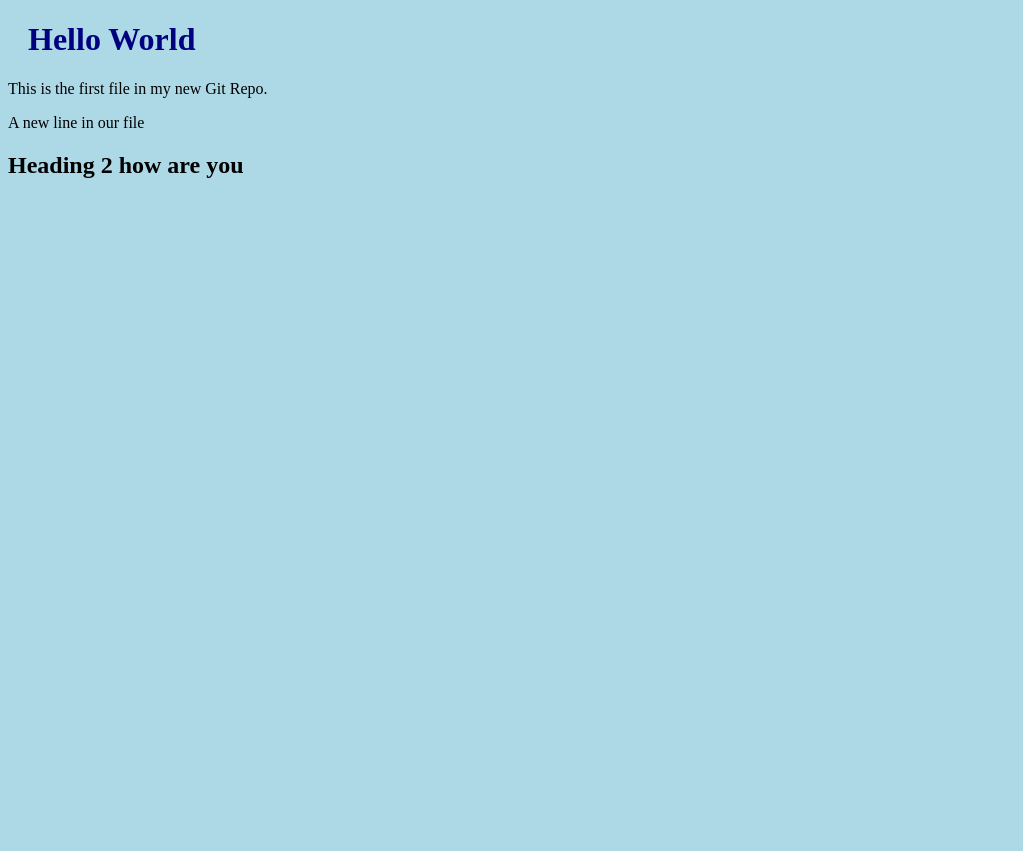
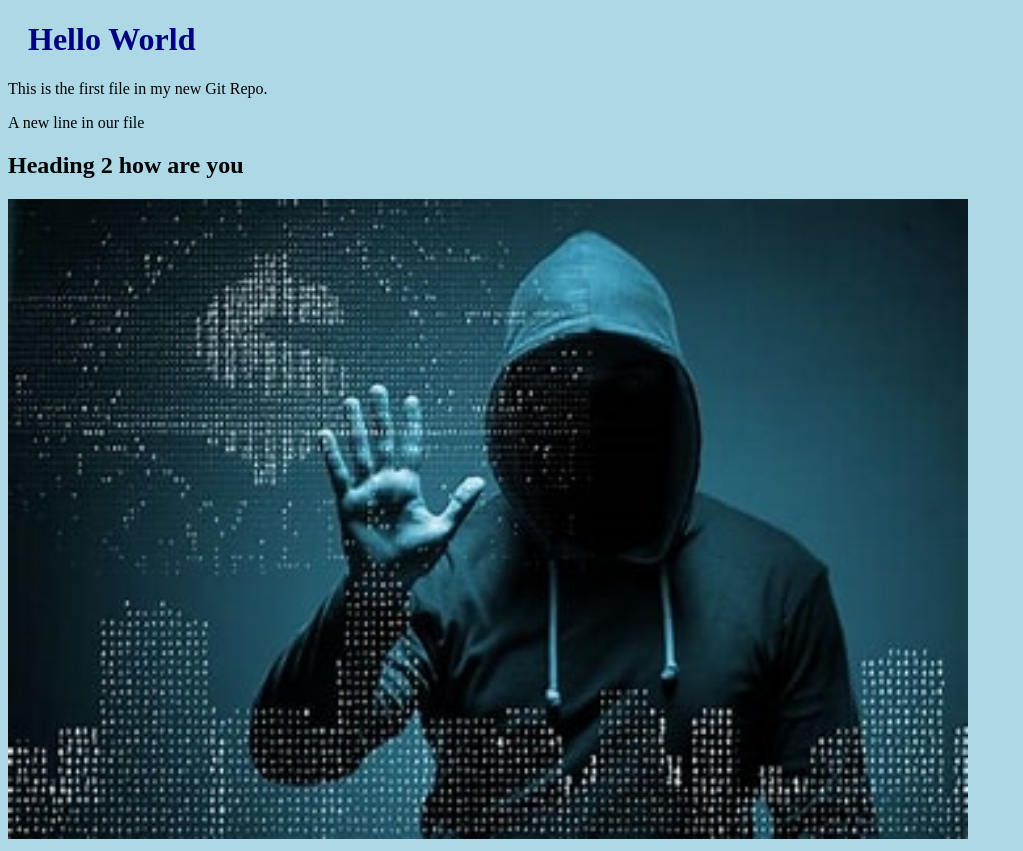
Before and after one commit to HassanWebsites565/hello-world, a plain HTML site: page 4-four/index.html in a window 1280 px wide. Shown: the whole page, without its empty margins (0-1023 px from the left). Before the commit the page ends 800 px from the top, so only its background shows below. Drawn offline with Linux system fonts and the light colour scheme.

Commit message:
Add the image

```diff
--- a/4-four/index.html
+++ b/4-four/index.html
@@ -11,5 +11,6 @@
     <p>This is the first file in my new Git Repo.</p>
     <p>A new line in our file</p>
     <h2>Heading 2 how are you</h2>
+    <img src="img8.jpg" alt="img8 not found", style="width:100%; max-width:960px">
 </body>
 </html>
```
Also changed, not shown: 4-four/img8.jpg (added).
